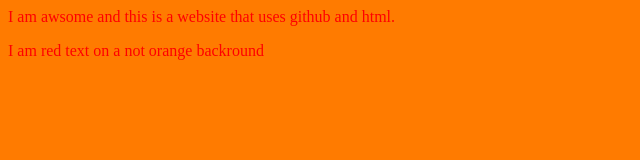
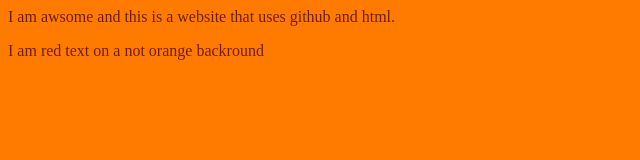
Before and after one commit to SaffronLynx7762/Cheese, a plain HTML site: page index.html in a window 1280 px wide. Shown: the whole page, without its empty margins (0-640 px from the left). Drawn offline with Linux system fonts and the light colour scheme.

Commit message:
Update index.html

```diff
--- a/index.html
+++ b/index.html
@@ -4,7 +4,7 @@
    <title>My Awesome Website</title>
     <style>
       p {
-        color: red;
+        color: rgb(112, 30, 0);
       }
       body {
         background-color: rgb(255, 123, 0);
```
